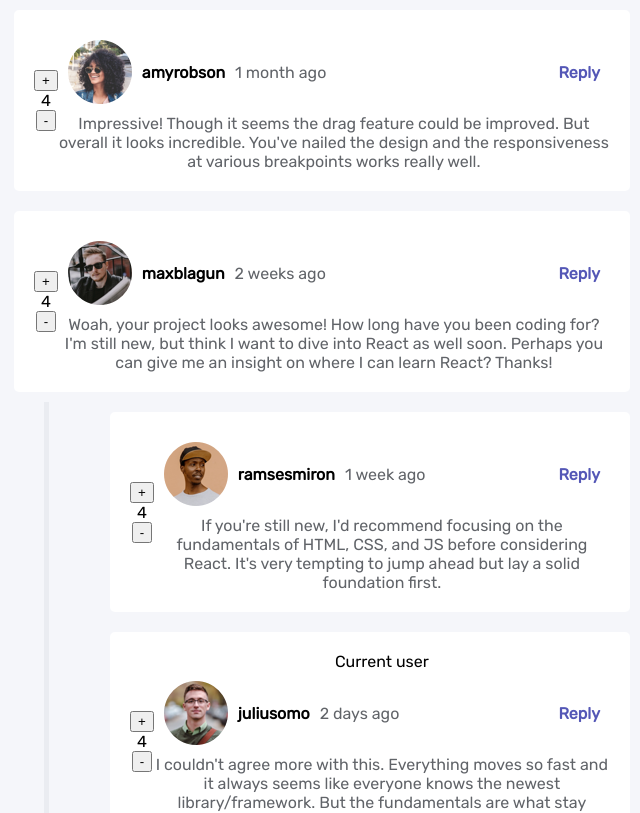
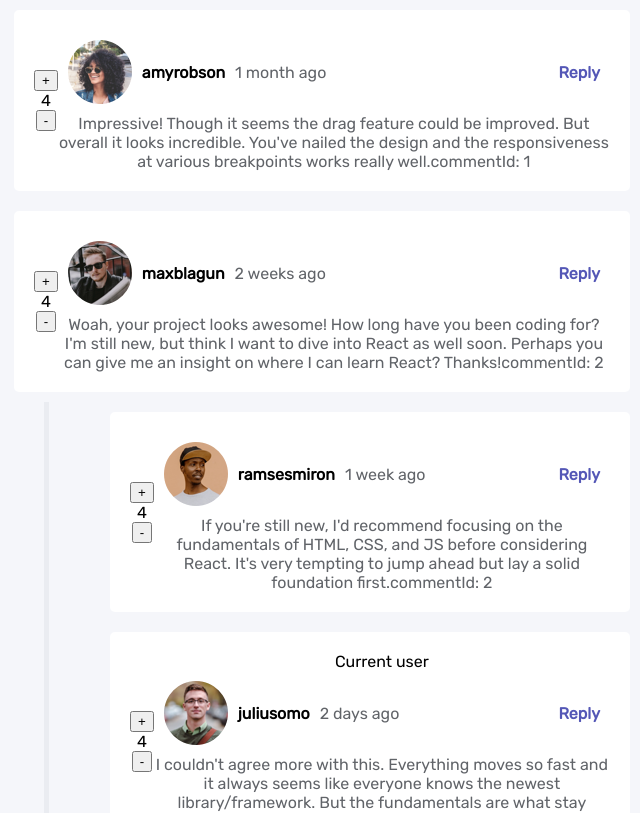
Before and after one commit to malwoodsantoro/interactive-comments, a React (Create React App) app: page / in a window 1280 px wide. Shown: the top 813 px of the page, without its empty margins (318-958 px from the left). Built offline with nearby package versions, Linux system fonts and the light colour scheme; the HTML template or start-up script is replaced by a standard one.

Commit message:
stopping point

```diff
--- a/src/App.js
+++ b/src/App.js
@@ -1,11 +1,66 @@
 import './App.css';
 import Comments from './components/Comments';
-import data from './data.json'
+import data from './data.json';
+import React, { useState } from 'react';
 
 function App() {
+
+  const [comments, setComments] = useState(data.comments)
+  const [currentUser, setCurrentUser] = useState(data.currentUser.username)
+
+  const addToComments = (text) => {
+    setComments([...comments, {
+      "id": 1,
+      "content": text,
+      "createdAt": "1 month ago",
+      "score": 12,
+      "user": {
+        "image": {
+          "png": "./images/avatars/image-amyrobson.png",
+          "webp": "./images/avatars/image-amyrobson.webp"
+        },
+        "username": currentUser
+      },
+      "replies": []
+    }])
+  }
+
+  const addToReplies = (commentId, text) => {
+
+    const testObject = {
+      "id": 3,
+      "content": text,
+      "createdAt": "1 week ago",
+      "score": 4,
+      "replyingTo": "maxblagun",
+      "user": {
+        "image": {
+          "png": "./images/avatars/image-ramsesmiron.png",
+          "webp": "./images/avatars/image-ramsesmiron.webp"
+        },
+        "username": "ramsesmiron"
+      }
+    }
+
+    let updatedReplies = comments.map(item =>
+      {
+        if (item.id == commentId){
+
+          return {...item, replies: [...item.replies, testObject]}; //gets everything that was already in item, and updates "done"
+        }
+        return item; // else return unmodified item
+      });
+
+      setComments(updatedReplies)
+
+
+  }
+
+
+
   return (
     <div className="App">
-      <Comments comments={data.comments} currentUser={data.currentUser.username} />
+      <Comments comments={comments} currentUser={currentUser} addComment={addToComments} addReply={addToReplies} />
     </div>
   );
 }
--- a/src/components/Comment.js
+++ b/src/components/Comment.js
@@ -1,5 +1,6 @@
 import styled from "styled-components";
-import React, {useState} from 'react';
+import React, { useState } from 'react';
+import Textbox from "./Textbox";
 
 const StyledComment = styled.div`
   width: ${({ isReply }) => isReply ? '30rem' : '36rem'};
@@ -42,11 +43,17 @@ const StyledReply = styled.div`
   font-weight: bold;
 `;
 
-const Comment = ({ content, username, currentUser, createdAt, isReply }) => {
+const Comment = ({ content, username, currentUser, current, createdAt, isReply, commentId, addReply, comment, replyId }) => {
 
   const [count, setCounts] = useState(4)
+  const [open, setOpen] = useState(false)
+
+  const replyToComment = () => {
+    setOpen(!open)
+  }
 
   return (
+    <div>
       <StyledComment isReply={isReply}>
         <ToggleandContent>
           <div>
@@ -64,14 +71,17 @@ const Comment = ({ content, username, currentUser, createdAt, isReply }) => {
               <img src={require(`../images/avatars/image-${username}.webp`)} alt={'Photo of user ${$username}'} />
               <User>{username}</User>
               <StyledCreatedAt>{createdAt}</StyledCreatedAt>
-            <StyledReply>Reply</StyledReply>
+              <StyledReply onClick={replyToComment}>Reply</StyledReply>
             </Header>
             <StyledContent>
               {content}
+              commentId: {commentId}
             </StyledContent>
           </div>
         </ToggleandContent>
       </StyledComment>
+      {open && <Textbox user={current} addReply={addReply} comment={comment} commentId={commentId} replyId={replyId}/>}
+    </div>
   )
 }
 
--- a/src/components/Comments.js
+++ b/src/components/Comments.js
@@ -1,6 +1,7 @@
 import Comment from "./Comment"
 import styled from "styled-components";
 import Textbox from "./Textbox";
+import React, {useState} from 'react';
 
 const StyledComments = styled.div`
   display: flex;
@@ -13,27 +14,27 @@ const StyledReply = styled.div`
   justify-content: right;
   border-left: thick solid hsl(223, 19%, 93%);
   margin-left: 40px;
-
 `
 
 const StyledReplies = styled.div`
 
 `
 
-const Comments = ({ comments, currentUser }) => {
+const Comments = ({ comments, currentUser, addComment, addReply}) => {
+
 
   return (
     <StyledComments>
       {
-        comments.map(({ content, user, index, replies, createdAt }) => {
+        comments.map(({ content, user, index, replies, createdAt, id: commentId }) => {
           return (
             <div>
-              <Comment key={index} username={user.username} content={content} createdAt={createdAt} isReply={false} />
+              <Comment key={index} username={user.username} content={content} createdAt={createdAt} isReply={false} commentId={commentId} addReply={addReply} />
               <StyledReplies>
-              {replies.length > 0 && replies.map(({ index, user, content, createdAt }) => {
+              {replies.length > 0 && replies.map(({ index, user, content, createdAt, id: replyId  }) => {
                 return (
                   <StyledReply>
-                    <Comment key={index} username={user.username} content={content} createdAt={createdAt} currentUser={(currentUser == user.username) ? true : false} isReply={true} />
+                    <Comment key={index} username={user.username} content={content} createdAt={createdAt} currentUser={(currentUser == user.username) ? true : false} current={currentUser} isReply={true} addReply={addReply} commentId={commentId} replyId={replyId} />
                   </StyledReply>
                 )
               }
@@ -43,7 +44,7 @@ const Comments = ({ comments, currentUser }) => {
           )
         })
       }
-      <Textbox user={currentUser}/>
+      <Textbox addComment={addComment} user={currentUser} isNewComment={true}/>
     </StyledComments>
   )
 }
--- a/src/components/Textbox.js
+++ b/src/components/Textbox.js
@@ -17,7 +17,7 @@ const ImgAndText = styled.div`
 display: flex;
 `
 
-const Textbox = ({ user }) => {
+const Textbox = ({ user, comment, addComment, addReply, isNewComment, commentId, replyId}) => {
 
   const [text, setText] = useState("");
 
@@ -29,7 +29,7 @@ const Textbox = ({ user }) => {
     <StyledTextbox>
       <ImgAndText>
         <CurrentUserImg>
-          <img src={require(`../images/avatars/image-${user}.webp`)} alt={'Photo of user ${$username}'} />
+          <img src={require(`../images/avatars/image-juliusomo.webp`)} alt={'Photo of user ${$user}'} />
         </CurrentUserImg>
         <textarea
           cols="50" rows="3"
@@ -40,7 +40,8 @@ const Textbox = ({ user }) => {
         />
 
         <div>
-          <button>Send</button>
+          <div>commentid: {commentId} replyid: {replyId}</div>
+          <button onClick={isNewComment ? () => addComment(text) : () => addReply(commentId, replyId, text)}>Send</button>
         </div>
       </ImgAndText>
     </StyledTextbox>
```
Lines whose indentation alone changed are shown as unchanged.
